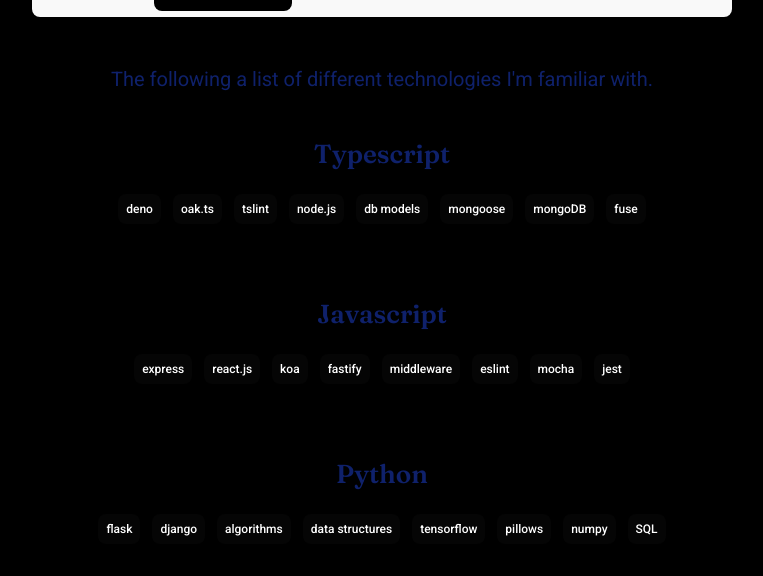
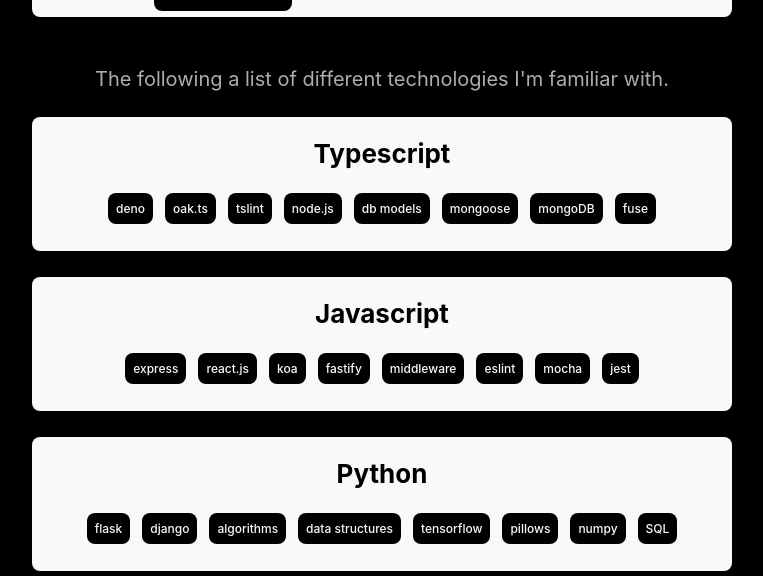
Before and after one commit to jdleo/personal, a React (Create React App) app: page / in a window 1280 px wide. Both pictures are taken after a click on the element "Tech". Shown: the part 224-800 px from the top of the page, without its empty margins (258-1021 px from the left). Built offline with nearby package versions, Linux system fonts and the light colour scheme.

Commit message:
redesigned tech

```diff
--- a/src/components/Tech.js
+++ b/src/components/Tech.js
@@ -60,24 +60,29 @@
 
 const styles = {
   paragraph: {
-    fontFamily: "'Roboto', sans-serif",
+    fontFamily: '-apple-system, BlinkMacSystemFont, sans-serif',
     fontSize: 20,
-    color: '#0F216B',
+    color: '#adadad',
   },
   itemContainer: {
     padding: '21px 30px',
-    boxShadow: '5px 5px 35px 5px rgba(0,0,0,0.12)',
+    backgroundColor: '#f9f9f9',
     borderRadius: 8,
     marginTop: 26,
   },
-  itemHeader: { fontFamily: "'Fraunces', serif", fontWeight: 600, fontSize: 26, color: '#0F216B' },
+  itemHeader: {
+    fontFamily: '-apple-system, BlinkMacSystemFont, sans-serif',
+    fontWeight: 700,
+    fontSize: 26,
+    color: '#000000',
+  },
   itemBubble: {
-    backgroundColor: '#050505',
-    color: '#fff',
+    backgroundColor: '#000000',
+    color: '#f9f9f9',
     padding: 8,
     margin: 6,
     borderRadius: 8,
-    fontFamily: "'Roboto', sans-serif",
+    fontFamily: '-apple-system, BlinkMacSystemFont, sans-serif',
     fontSize: 12,
     fontWeight: 500,
     display: 'inline-block',
@@ -86,14 +91,13 @@
     textDecoration: 'none',
   },
   span: {
-    backgroundColor: '#0F216B',
-    color: '#fff',
+    backgroundColor: '#f9f9f9',
+    color: '#000000',
     fontFamily: "'Roboto', sans-serif",
-    fontWeight: 500,
+    fontWeight: 800,
     fontSize: 18,
     padding: '21px 30px',
     borderRadius: 8,
-    boxShadow: '5px 5px 35px 5px rgba(0,0,0,0.33)',
   },
   icon: {
     marginLeft: 8,
```
